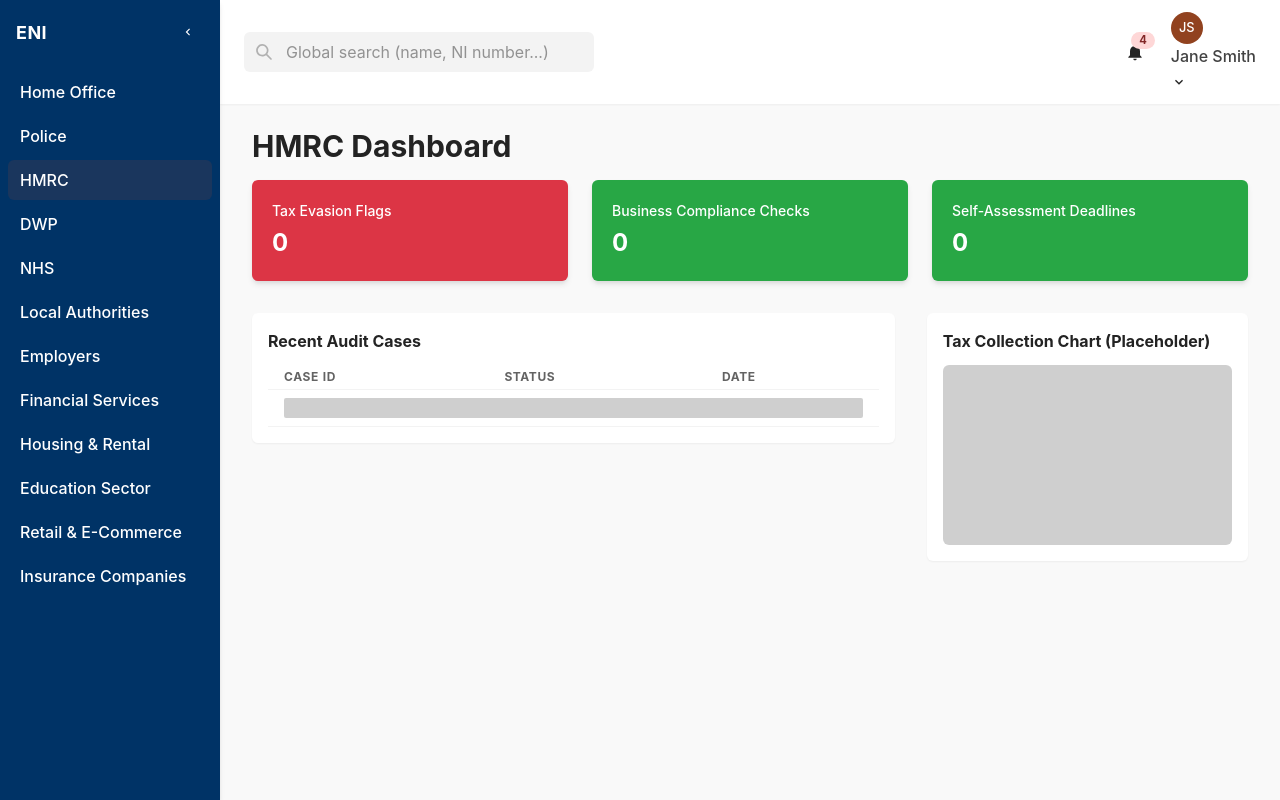
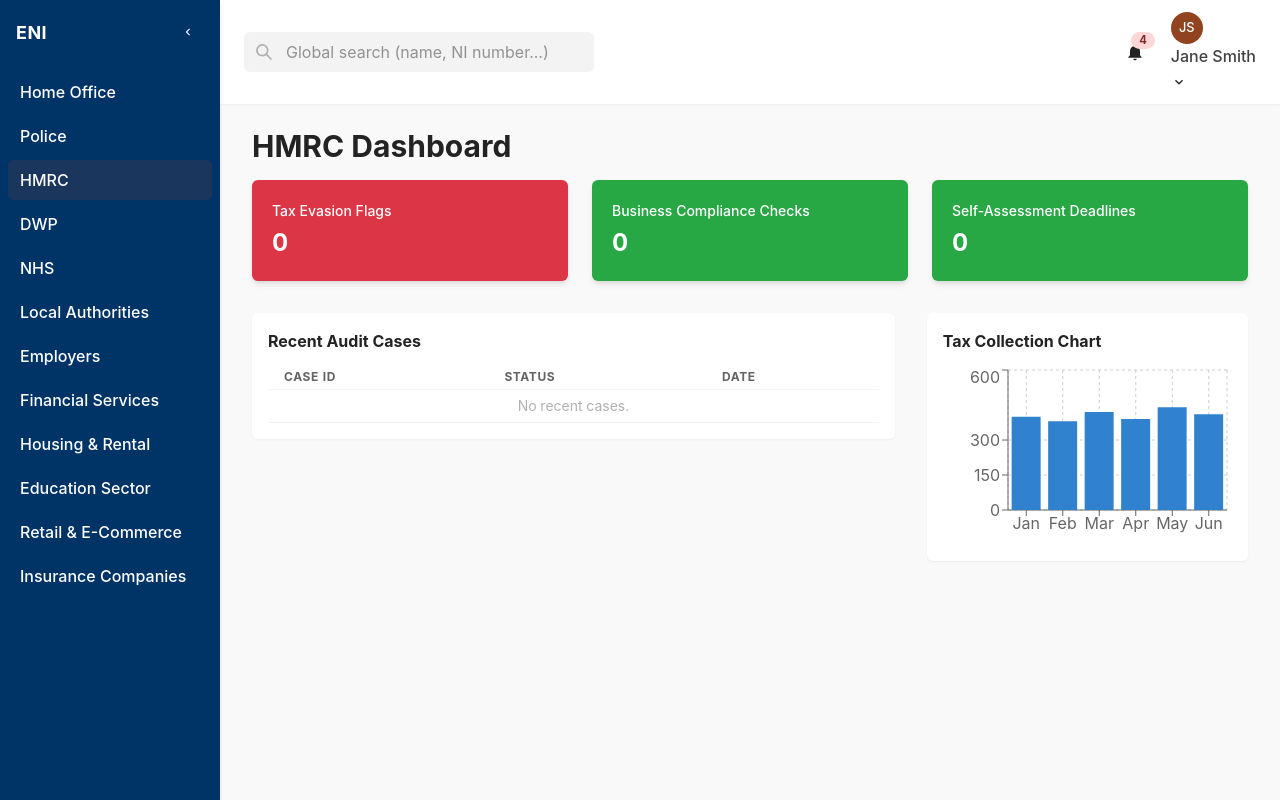
Before and after one commit to richardeleanya/eni-verification-service, a Next.js app in the folder frontend/: page /hmrc in a window 1280 px wide. Built offline with nearby package versions, Linux system fonts and the light colour scheme.

Commit message:
feat: add recharts integration for tax collection chart in HMRCDashboard
Co-authored-by: Genie <genie@cosine.sh>

```diff
--- a/frontend/package.json
+++ b/frontend/package.json
@@ -18,7 +18,8 @@
     "framer-motion": "^10.16.5",
     "next": "14.2.3",
     "react": "18.2.0",
-    "react-dom": "18.2.0"
+    "react-dom": "18.2.0",
+    "recharts": "^2.8.0"
   },
   "devDependencies": {
     "@storybook/addon-actions": "^7.6.16",
--- a/frontend/pages/hmrc/index.tsx
+++ b/frontend/pages/hmrc/index.tsx
@@ -14,14 +14,31 @@
   Tr,
   Th,
   Td,
-  Skeleton,
 } from '@chakra-ui/react';
 import Layout from '../../components/Layout';
+import {
+  ResponsiveContainer,
+  BarChart,
+  Bar,
+  XAxis,
+  YAxis,
+  Tooltip,
+  CartesianGrid,
+} from 'recharts';
 
 const kpis = [
   { title: 'Tax Evasion Flags', value: 0, color: 'accent.red' },
   { title: 'Business Compliance Checks', value: 0, color: 'accent.green' },
   { title: 'Self-Assessment Deadlines', value: 0, color: 'accent.green' },
+];
+
+const data = [
+  { month: 'Jan', collected: 400 },
+  { month: 'Feb', collected: 380 },
+  { month: 'Mar', collected: 420 },
+  { month: 'Apr', collected: 390 },
+  { month: 'May', collected: 440 },
+  { month: 'Jun', collected: 410 },
 ];
 
 const HMRCDashboard = () => (
@@ -60,7 +77,10 @@
             <Tbody>
               <Tr>
                 <Td colSpan={3}>
-                  <Skeleton height="20px" />
+                  {/* Replace with real data */}
+                  <Text color="gray.400" align="center">
+                    No recent cases.
+                  </Text>
                 </Td>
               </Tr>
             </Tbody>
@@ -70,9 +90,19 @@
       <GridItem>
         <Box bg="white" boxShadow="sm" borderRadius="md" p={4} h="100%">
           <Text fontWeight="bold" fontSize="md" mb={3}>
-            Tax Collection Chart (Placeholder)
+            Tax Collection Chart
           </Text>
-          <Skeleton h="180px" borderRadius="md" />
+          <Box w="100%" h="180px">
+            <ResponsiveContainer width="100%" height="100%">
+              <BarChart data={data}>
+                <CartesianGrid strokeDasharray="3 3" />
+                <XAxis dataKey="month" />
+                <YAxis />
+                <Tooltip />
+                <Bar dataKey="collected" fill="#3182ce" />
+              </BarChart>
+            </ResponsiveContainer>
+          </Box>
         </Box>
       </GridItem>
     </Grid>
```
